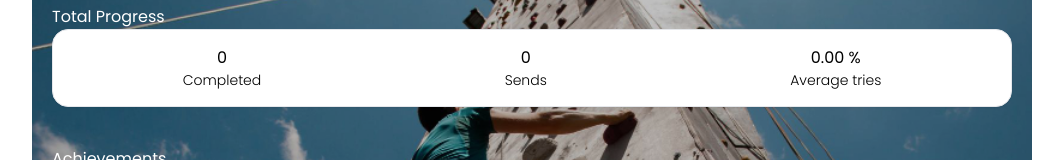
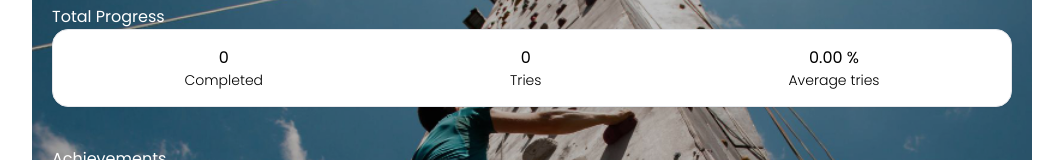
Before and after one commit to eddiepeters00/ClimbTracker, a Next.js app: page /progress in a window 1280 px wide. Shown: the part 139-299 px from the top of the page, without its empty margins (108-1171 px from the left). Built offline with nearby package versions, Linux system fonts and the light colour scheme; no server answers; the database is empty.

Commit message:
Fixed small bug

```diff
--- a/src/app/(authed)/gyms/[id]/[route_id]/handleRoute.ts
+++ b/src/app/(authed)/gyms/[id]/[route_id]/handleRoute.ts
@@ -26,8 +26,7 @@ export default async function handleRoute({
   });
 
   //If route dosnt exist in user, save it
-  if (!routeExists.route)
-    return saveRoute({ userId: userId, routeId: route_id });
+  if (!routeExists.route) saveRoute({ userId: userId, routeId: route_id });
 
   let completedAction;
   if (action === "completed") {
--- a/src/app/(authed)/gyms/[id]/[route_id]/page.tsx
+++ b/src/app/(authed)/gyms/[id]/[route_id]/page.tsx
@@ -7,7 +7,6 @@ import ProgressCard from "../../../../../components/ProgressCard";
 import { Suspense } from "react";
 import { CircleLoader } from "react-spinners";
 import getCurrentUser from "@/app/helpers/getCurrentUser";
-import { ArrowLeft } from "lucide-react";
 import BackButton from "@/components/BackButton";
 
 export default async function Page({
--- a/src/app/(authed)/progress/page.tsx
+++ b/src/app/(authed)/progress/page.tsx
@@ -39,6 +39,8 @@ export default async function Page() {
         tries: 0,
       }
     )?.tries ?? 0;
+
+  console.log(user?.saved_routes);
 
   const totalTimesCompleted =
     user?.saved_routes.reduce(
--- a/src/components/TotalProgressCard.tsx
+++ b/src/components/TotalProgressCard.tsx
@@ -28,7 +28,7 @@ export default function TotalProgressCard({
 
         <div className="text-black grid place-content-center text-center">
           <span>{progress?.total_tries ?? 0}</span>
-          <span className="text-sm font-light">Sends</span>
+          <span className="text-sm font-light">Tries</span>
         </div>
 
         <div className="text-black grid place-content-center text-center">
```
